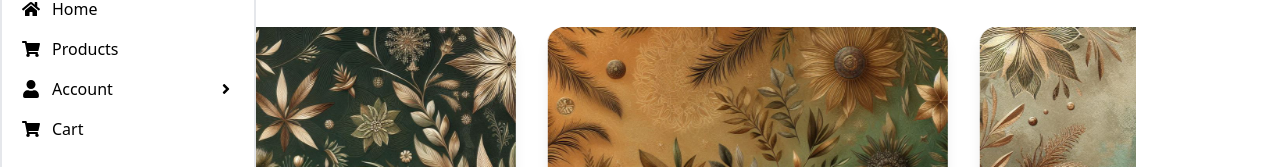
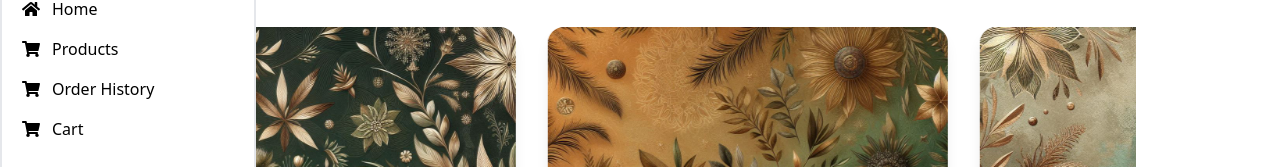
Before and after one commit to surendr1a/Ayurwera, a React (Vite) app: page / in a window 1280 px wide. Shown: the part 117-284 px from the top of the page. Built offline with nearby package versions, Linux system fonts and the light colour scheme.

Commit message:
i forgot what i changes but ya this time i changes something important and i think ya i got it i just remove the account and change it with only order histroy that's it

```diff
--- a/src/sections/ProductList.jsx
+++ b/src/sections/ProductList.jsx
@@ -2,14 +2,19 @@
 import React from 'react';
 import { productlist } from '../constants/index'; // Import your product list here
 import ProductCard from './ProductCard';
+import Sidebar from './Sidebar';
 
 const ProductList = () => {
   return (
+   <div>
+
+   <Sidebar/>
     <div className="grid grid-cols-1 sm:grid-cols-2 md:grid-cols-3 lg:grid-cols-4 mx-10 ml-20 mt-40 gap-6 p-4">
       {productlist.map((product) => (
         <ProductCard key={product.id} product={product} />
       ))}
     </div>
+    </div>
   );
 };
 
--- a/src/sections/Sidebar.jsx
+++ b/src/sections/Sidebar.jsx
@@ -74,22 +74,10 @@ export default function Sidebar() {
 
           {/* Account Section with Submenu */}
           <li>
-            <div
-              onClick={() => toggleSection('account')}
-              className="flex items-center justify-between text-black cursor-pointer hover:text-gray-700"
-            >
-              <div className="flex items-center">
-                <FaUser className="text-lg" />
-                {isOpen && <span className="ml-3">Account</span>}
-              </div>
-              {isOpen && (expandSections.account ? <FaAngleDown /> : <FaAngleRight />)}
-            </div>
-            {expandSections.account && (
-              <ul className={`ml-6 mt-2 space-y-2 ${isOpen ? '' : 'hidden'}`}>
-                <li><Link to="/account/profile" className="text-sm hover:text-gray-700">Profile</Link></li>
-                <li><Link to="/account/orders" className="text-sm hover:text-gray-700">Order History</Link></li>
-              </ul>
-            )}
+            <Link to="/products" className="flex items-center text-black hover:text-gray-700">
+              <FaShoppingCart className="text-lg" />
+              {isOpen && <span className="ml-3">Order History</span>}
+            </Link>
           </li>
 
           {/* Additional Links */}
```
